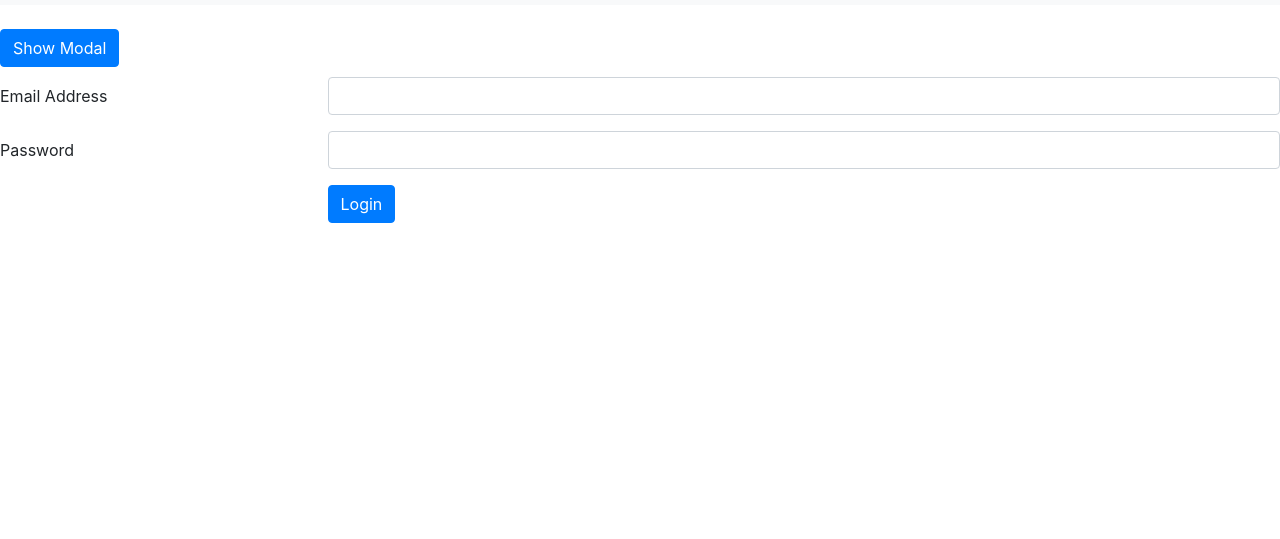
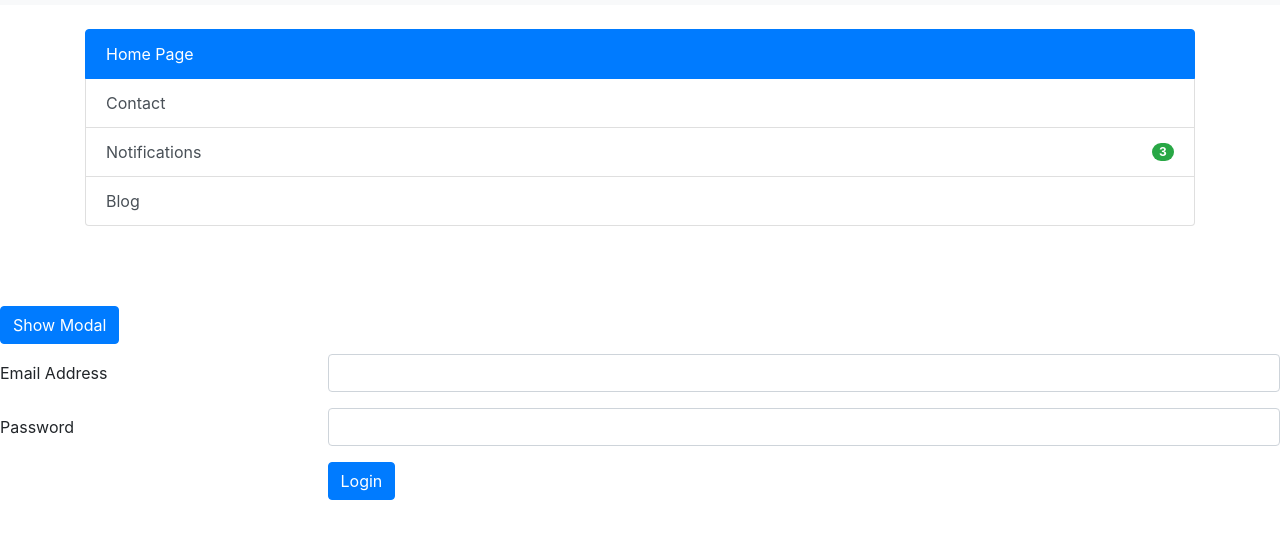
Before and after one commit to ribamarsantos/bootstrap-4, a plain HTML site: page index.html in a window 1280 px wide. Shown: the part 51-590 px from the top of the page. Drawn offline with nearby package versions, Linux system fonts and the light colour scheme.

Commit message:
adding list group example

```diff
--- a/index.html
+++ b/index.html
@@ -32,7 +32,18 @@
                 </ul>
             </div>
         </nav>
-
+        <!-- list group example -->
+        <div class="container" style="margin-top: 80px;">
+            <div class="list-group">
+                <a href="#" class="list-group-item list-group-item-action active"> Home Page</a>
+                <a href="#" class="list-group-item list-group-item-action"> Contact</a>
+                <a href="#" class="list-group-item list-group-item-action d-flex justify-content-between align-items-center"> Notifications
+                    <span class="badge badge-success badge-pill" >3</span>
+                </a>
+                <a href="#" class="list-group-item list-group-item-action"> Blog</a>
+            </div>
+        </div>
+        <!-- Form example -->
         <div class="container" style="margin-top:80px;"></div>
             <button style="margin-bottom:10px;" class="btn btn-primary" data-toggle="modal" data-target="#myModal">Show Modal</button>
 
@@ -60,6 +71,7 @@
         </div>
 
 
+        <!-- Modal example -->
         <div class="modal fade" id="myModal">
             <div class="modal-dialog">
                 <div class="modal-content">
@@ -79,6 +91,7 @@
             </div>
         </div>
 
+
         <!-- Optional JavaScript -->
         <!-- jQuery first, then Popper.js, then Bootstrap JS -->
         <script src="https://code.jquery.com/jquery-3.2.1.slim.min.js" integrity="sha384-KJ3o2DKtIkvYIK3UENzmM7KCkRr/rE9/Qpg6aAZGJwFDMVNA/GpGFF93hXpG5KkN" crossorigin="anonymous"></script>
```
